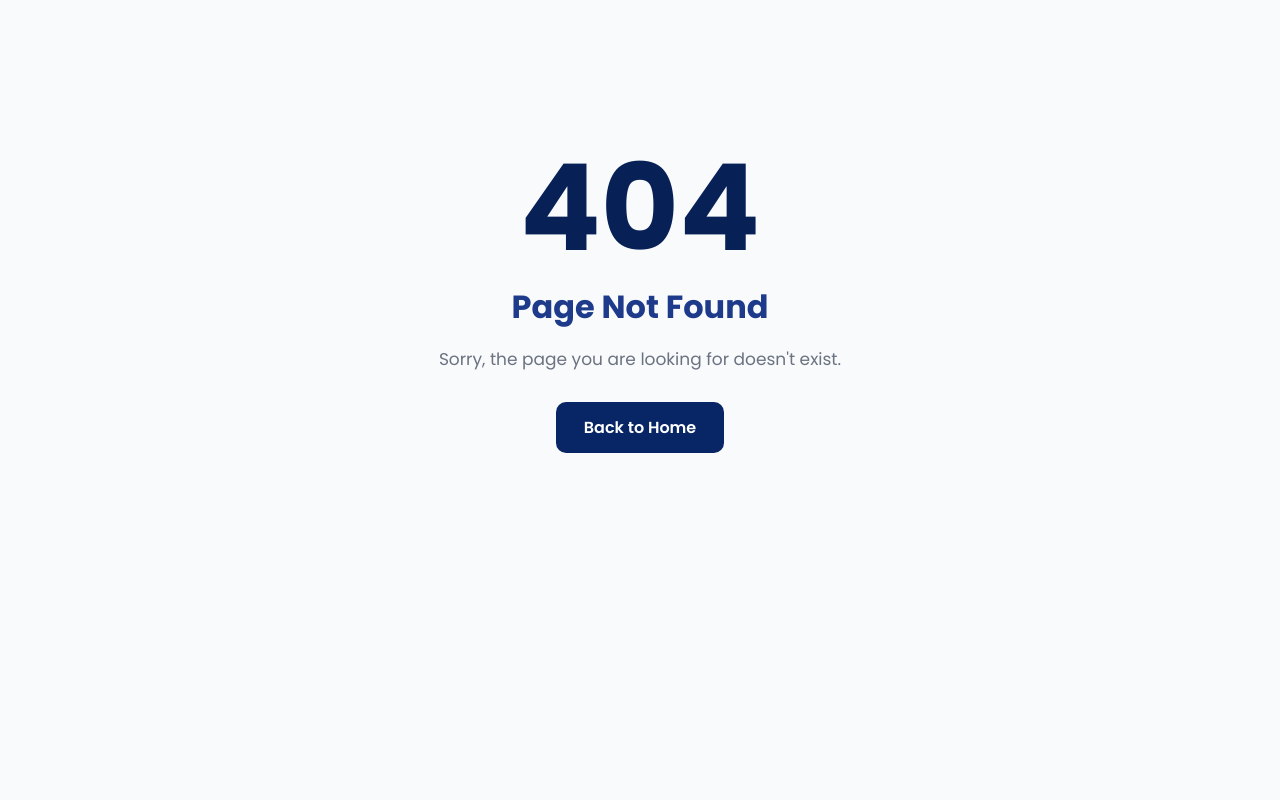
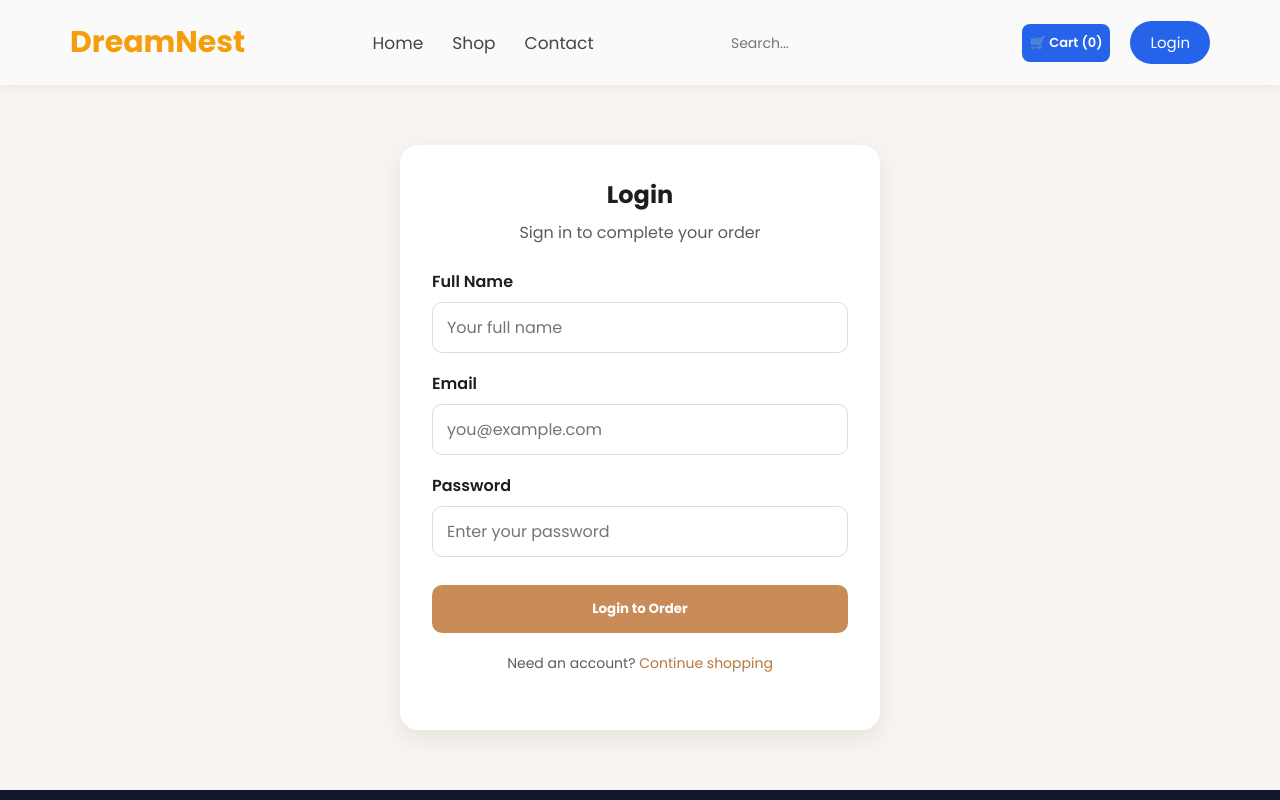
Before and after one commit to aymenaveed29-ship-it/internship-project-file, a React (Vite) app: page /login in a window 1280 px wide. Before the commit this address had no page. Shown: the top 800 px of the page. Built offline with nearby package versions, Linux system fonts and the light colour scheme.

Commit message:
Add login flow and product updates

```diff
--- a/src/App.jsx
+++ b/src/App.jsx
@@ -6,8 +6,19 @@ import Cart from "./pages/Cart";
 import Contact from "./pages/Contact";
 import ProductDetails from "./pages/ProductDetails";
 import CheckoutPage from "./pages/CheckoutPage";
+import LoginPage from "./pages/LoginPage";
 import NotFound from "./pages/NotFound";
+import { useAuth } from "./context/AuthContext";
 
+function ProtectedCheckout() {
+  const { isAuthenticated } = useAuth();
+
+  if (!isAuthenticated) {
+    return <LoginPage />;
+  }
+
+  return <CheckoutPage />;
+}
 
 function App() {
   return (
@@ -17,7 +28,8 @@ function App() {
       <Route path="/cart" element={<Cart />} />
       <Route path="/contact" element={<Contact />} />
       <Route path="/product/:id" element={<ProductDetails />} />
-      <Route path="/checkout" element={<CheckoutPage />} />
+      <Route path="/login" element={<LoginPage />} />
+      <Route path="/checkout" element={<ProtectedCheckout />} />
       <Route path="*" element={<NotFound />} />
     </Routes>
   );
--- a/src/components/Navbar.jsx
+++ b/src/components/Navbar.jsx
@@ -1,12 +1,14 @@
-import { Link } from "react-router-dom";
+import { Link, useNavigate } from "react-router-dom";
 import { useContext, useMemo } from "react";
 import { CartContext } from "../context/CartContext";
+import { useAuth } from "../context/AuthContext";
 import "../styles/Navbar.css";
 
 function Navbar() {
   const { cartItems } = useContext(CartContext);
+  const { user, isAuthenticated, logout } = useAuth();
+  const navigate = useNavigate();
 
-  // Total number of items in cart
   const totalItems = useMemo(() => {
     return cartItems.reduce(
       (total, item) => total + item.quantity,
@@ -14,15 +16,22 @@ function Navbar() {
     );
   }, [cartItems]);
 
+  const handleAuthClick = () => {
+    if (isAuthenticated) {
+      logout();
+      return;
+    }
+
+    navigate("/login");
+  };
+
   return (
     <header className="navbar">
-      {/* Logo */}
       <div className="logo">
         <span className="dream">Dream</span>
         <span className="nest">Nest</span>
       </div>
 
-      {/* Navigation Links */}
       <nav>
         <ul className="nav-links">
           <li>
@@ -39,7 +48,6 @@ function Navbar() {
         </ul>
       </nav>
 
-      {/* Right Side */}
       <div className="nav-right">
         <div className="search-box">
           <input
@@ -52,8 +60,8 @@ function Navbar() {
           🛒 Cart ({totalItems})
         </Link>
 
-        <button className="login-btn">
-          Login
+        <button className="login-btn" onClick={handleAuthClick}>
+          {isAuthenticated ? `Hi, ${user?.name || "User"}` : "Login"}
         </button>
       </div>
     </header>
--- a/src/components/Products.jsx
+++ b/src/components/Products.jsx
@@ -3,32 +3,37 @@ import mattress1 from "../assets/images/mattress1.jpg";
 import mattress2 from "../assets/images/mattress2.jpg";
 import mattress3 from "../assets/images/mattress3.jpg";
 import mattress4 from "../assets/images/mattress4.jpg";
+
 function Products() {
     const products = [
         {
-            id:1,
-            name:"Dream Comfort Mattress",
+            id: 1,
+            name: "Luxury Comfort Mattress",
             image: mattress1,
+            price: "$499",
+            rating: "★★★★★",
         },
-
         {
-            id:2,
-            name:"Luxury Hybrid Mattress",
-            image:mattress2,
+            id: 2,
+            name: "Premium Bed Frame",
+            image: mattress2,
+            price: "$299",
+            rating: "★★★★☆",
         },
-
         {
-            id:3,
-            name:"Memory Foam Mattress",
-            image:mattress3,
+            id: 3,
+            name: "Memory Foam Pillow",
+            image: mattress3,
+            price: "$49",
+            rating: "★★★★★",
         },
-
         {
-            id:4,
-            name:"Premium Pillow Set",
-            image:mattress4,
+            id: 4,
+            name: "Modern Bedroom Set",
+            image: mattress4,
+            price: "$799",
+            rating: "★★★★★",
         }
-
     ];
 
     return (
@@ -39,28 +44,14 @@ function Products() {
             </p>
 
             <div className="product-grid">
-
-                {
-                    products.map((product)=>(
-                        <div className="product-card" key={product.id}>
-
-                            <img
-                                src={product.image}
-                                alt={product.name}
-                            />
-
-                            <h3>{product.name}</h3>
-
-                            <div className="rating">
-                                ⭐⭐⭐⭐⭐
-                            </div>
-
-                            <h4>{product.price}</h4>
-
-                        </div>
-                    ))
-                }
-
+                {products.map((product) => (
+                    <div className="product-card" key={product.id}>
+                        <img src={product.image} alt={product.name} />
+                        <h3>{product.name}</h3>
+                        <div className="rating">{product.rating}</div>
+                        <h4>{product.price}</h4>
+                    </div>
+                ))}
             </div>
         </section>
     );
--- /dev/null
+++ b/src/context/AuthContext.jsx
@@ -0,0 +1,59 @@
+import { createContext, useContext, useEffect, useState } from "react";
+
+const AuthContext = createContext();
+
+export function AuthProvider({ children }) {
+  const [user, setUser] = useState(() => {
+    const savedUser = localStorage.getItem("dreamnest-user");
+    return savedUser ? JSON.parse(savedUser) : null;
+  });
+
+  useEffect(() => {
+    if (user) {
+      localStorage.setItem("dreamnest-user", JSON.stringify(user));
+      return;
+    }
+
+    localStorage.removeItem("dreamnest-user");
+  }, [user]);
+
+  const login = async ({ email, password }) => {
+    const response = await fetch("http://localhost:3000/auth/login", {
+      method: "POST",
+      headers: {
+        "Content-Type": "application/json",
+      },
+      body: JSON.stringify({ email, password }),
+    });
+
+    const data = await response.json();
+
+    if (!response.ok) {
+      throw new Error(data?.message || "Invalid email or password");
+    }
+
+    const userData = {
+      email: data.email,
+      name: data.name,
+    };
+
+    setUser(userData);
+    return userData;
+  };
+
+  const logout = () => {
+    setUser(null);
+  };
+
+  const isAuthenticated = Boolean(user);
+
+  return (
+    <AuthContext.Provider value={{ user, isAuthenticated, login, logout }}>
+      {children}
+    </AuthContext.Provider>
+  );
+}
+
+export function useAuth() {
+  return useContext(AuthContext);
+}
--- a/src/main.jsx
+++ b/src/main.jsx
@@ -2,6 +2,7 @@ import React from "react";
 import ReactDOM from "react-dom/client";
 import { BrowserRouter } from "react-router-dom";
 import CartProvider from "./context/CartContext";
+import { AuthProvider } from "./context/AuthContext";
 import { ToastContainer } from "react-toastify";
 import "react-toastify/dist/ReactToastify.css";
 
@@ -9,6 +10,7 @@ import App from "./App";
 import "./index.css";
 
 ReactDOM.createRoot(document.getElementById("root")).render(
+  <AuthProvider>
     <CartProvider>
       <BrowserRouter>
         <App />
@@ -22,4 +24,5 @@ ReactDOM.createRoot(document.getElementById("root")).render(
         />
       </BrowserRouter>
     </CartProvider>
+  </AuthProvider>
 );
--- a/src/pages/CheckoutPage.jsx
+++ b/src/pages/CheckoutPage.jsx
@@ -8,9 +8,10 @@ import { useReducer, useEffect, useMemo, useState, useContext} from "react";
 
 // React Router
 // Link is used for the Continue Shopping button
-import { Link } from "react-router-dom";
+import { Link, useNavigate } from "react-router-dom";
 // Cart Context
 import { CartContext } from "../context/CartContext";
+import { useAuth } from "../context/AuthContext";
 
 // Website components
 import Navbar from "../components/Navbar";
@@ -68,6 +69,8 @@ function CheckoutPage() {
 
 
   const [orderPlaced, setOrderPlaced] = useState(false);
+  const navigate = useNavigate();
+  const { user, isAuthenticated } = useAuth();
 
   // Get cart data and cart functions
   const {
@@ -107,6 +110,11 @@ function CheckoutPage() {
   // ==========================================
 
   useEffect(() => {
+    if (!isAuthenticated) {
+      toast.error("Please login before checking out.");
+      navigate("/login", { replace: true, state: { from: { pathname: "/checkout" } } });
+      return;
+    }
 
     // Runs when CheckoutPage mounts
     console.log("Checkout page mounted");
@@ -116,7 +124,7 @@ function CheckoutPage() {
       console.log("Checkout page unmounted");
     };
 
-  }, []);
+  }, [isAuthenticated, navigate]);
   // Handle Input Changes
 
   const handleChange = async(e) => {
@@ -140,6 +148,12 @@ function CheckoutPage() {
 
     // Prevent the browser from reloading
     e.preventDefault();
+    if (!isAuthenticated) {
+      toast.error("Please login before checking out.");
+      navigate("/login", { state: { from: { pathname: "/checkout" } } });
+      return;
+    }
+
     if (cartItems.length === 0) {
       toast.error("Your cart is empty.");
       return;
@@ -163,7 +177,8 @@ function CheckoutPage() {
 
   const orderData = {
     ...formData,
-
+    customerEmail: user?.email || formData.email,
+    customerName: user?.name || formData.fullName,
     total: grandTotal,
 
     items: cartItems.map((item) => ({
--- /dev/null
+++ b/src/pages/LoginPage.jsx
@@ -0,0 +1,115 @@
+import { useState } from "react";
+import { Link, useNavigate, useLocation } from "react-router-dom";
+import { toast } from "react-toastify";
+import { useAuth } from "../context/AuthContext";
+import Navbar from "../components/Navbar";
+import Footer from "../components/Footer";
+import "../styles/login.css";
+
+function LoginPage() {
+  const [formData, setFormData] = useState({
+    name: "",
+    email: "",
+    password: "",
+  });
+  const [loading, setLoading] = useState(false);
+
+  const navigate = useNavigate();
+  const location = useLocation();
+  const { login } = useAuth();
+
+  const handleChange = (e) => {
+    setFormData((prev) => ({
+      ...prev,
+      [e.target.name]: e.target.value,
+    }));
+  };
+
+  const handleSubmit = async (e) => {
+    e.preventDefault();
+
+    if (!formData.email || !formData.password) {
+      toast.error("Please enter your email and password.");
+      return;
+    }
+
+    try {
+      setLoading(true);
+      await login({
+        email: formData.email,
+        password: formData.password,
+      });
+
+      toast.success("Login successful!");
+
+      const nextUrl = location.state?.from?.pathname || "/";
+      navigate(nextUrl, { replace: true });
+    } catch (error) {
+      toast.error(error.message || "Login failed. Please try again.");
+    } finally {
+      setLoading(false);
+    }
+  };
+
+  return (
+    <>
+      <Navbar />
+
+      <section className="login-page">
+        <div className="login-card">
+          <h1>Login</h1>
+          <p>Sign in to complete your order</p>
+
+          <form onSubmit={handleSubmit} className="login-form">
+            <label>
+              Full Name
+              <input
+                type="text"
+                name="name"
+                value={formData.name}
+                onChange={handleChange}
+                placeholder="Your full name"
+              />
+            </label>
+
+            <label>
+              Email
+              <input
+                type="email"
+                name="email"
+                value={formData.email}
+                onChange={handleChange}
+                placeholder="you@example.com"
+                required
+              />
+            </label>
+
+            <label>
+              Password
+              <input
+                type="password"
+                name="password"
+                value={formData.password}
+                onChange={handleChange}
+                placeholder="Enter your password"
+                required
+              />
+            </label>
+
+            <button type="submit" className="login-submit-btn" disabled={loading}>
+              {loading ? "Logging in..." : "Login to Order"}
+            </button>
+          </form>
+
+          <p className="login-footer">
+            Need an account? <Link to="/">Continue shopping</Link>
+          </p>
+        </div>
+      </section>
+
+      <Footer />
+    </>
+  );
+}
+
+export default LoginPage;
--- a/src/pages/Shop.jsx
+++ b/src/pages/Shop.jsx
@@ -46,8 +46,9 @@ function Shop() {
 
         // Check whether the server responded successfully.
         if (!response.ok) {
+          const errorText = await response.text();
           throw new Error(
-            "Failed to load products."
+            `Failed to load products (${response.status}): ${errorText || "Unknown server error"}`
           );
         }
 
@@ -62,7 +63,9 @@ function Shop() {
         console.error("Product fetch error:", error);
 
         setError(
-          "Unable to load products. Please try again."
+          error instanceof Error
+            ? error.message
+            : "Unable to load products. Please try again."
         );
 
       } finally {
--- /dev/null
+++ b/src/styles/login.css
@@ -0,0 +1,81 @@
+.login-page {
+  min-height: 70vh;
+  display: flex;
+  align-items: center;
+  justify-content: center;
+  padding: 60px 20px;
+  background: #f8f5f1;
+}
+
+.login-card {
+  width: 100%;
+  max-width: 480px;
+  background: #fff;
+  padding: 32px;
+  border-radius: 18px;
+  box-shadow: 0 8px 24px rgba(0, 0, 0, 0.08);
+}
+
+.login-card h1 {
+  margin: 0 0 8px;
+  color: #1e1e1e;
+  text-align: center;
+}
+
+.login-card p {
+  text-align: center;
+  color: #5c5c5c;
+  margin-bottom: 24px;
+}
+
+.login-form {
+  display: flex;
+  flex-direction: column;
+  gap: 18px;
+}
+
+.login-form label {
+  display: flex;
+  flex-direction: column;
+  gap: 8px;
+  color: #1d1d1d;
+  font-weight: 600;
+}
+
+.login-form input {
+  padding: 12px 14px;
+  border: 1px solid #ddd;
+  border-radius: 10px;
+  font-size: 16px;
+}
+
+.login-form input:focus {
+  outline: 2px solid #d4a373;
+  border-color: #d4a373;
+}
+
+.login-submit-btn {
+  margin-top: 10px;
+  background: #c98c58;
+  border: none;
+  border-radius: 10px;
+  color: white;
+  font-weight: 700;
+  padding: 14px 20px;
+  cursor: pointer;
+  transition: background 0.2s ease;
+}
+
+.login-submit-btn:hover {
+  background: #b7773d;
+}
+
+.login-footer {
+  margin-top: 20px;
+  font-size: 14px;
+}
+
+.login-footer a {
+  color: #b7773d;
+  text-decoration: none;
+}
```
Also changed, not shown: src/data/products.js (+72 -0 lines). Lines whose indentation alone changed are shown as unchanged.
